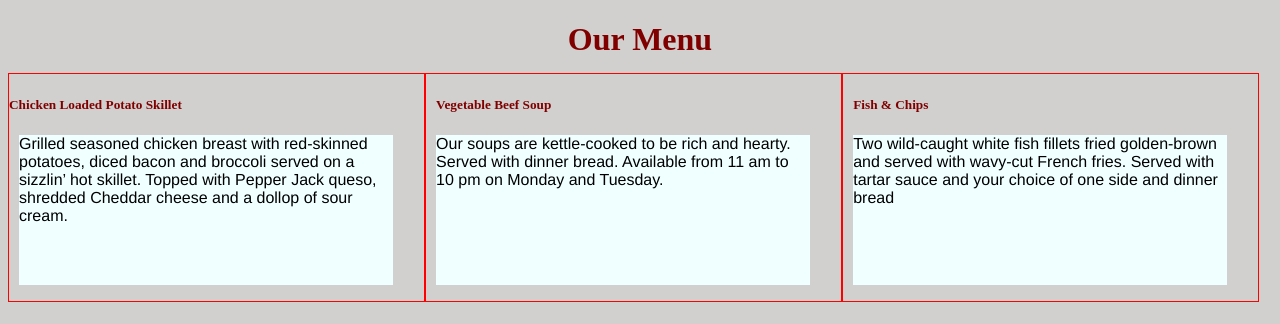
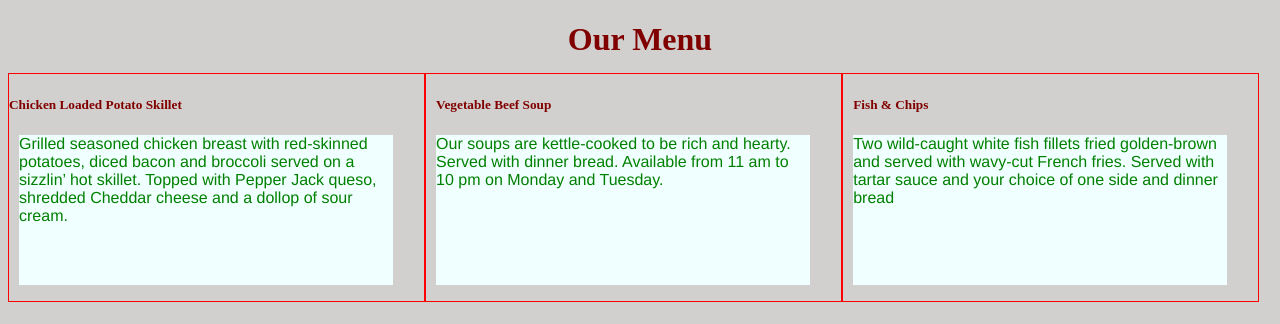
Before and after one commit to tom-usav/design_css, a plain HTML site: page site/index.html in a window 1280 px wide. Drawn offline with Linux system fonts and the light colour scheme.

Commit message:
update 3rd box

```diff
--- a/site/css/style.css
+++ b/site/css/style.css
@@ -30,7 +30,7 @@ p {
 	margin-right: 10px;
 	margin-left: 10px;
 	font-family: Helvetica;
-	color; green;
+	color: green;
 }
 
 
@@ -56,7 +56,8 @@ p {
 
 .section {
 
-   position: relative;
+
+   color: yellow;
 
 }
 
```
